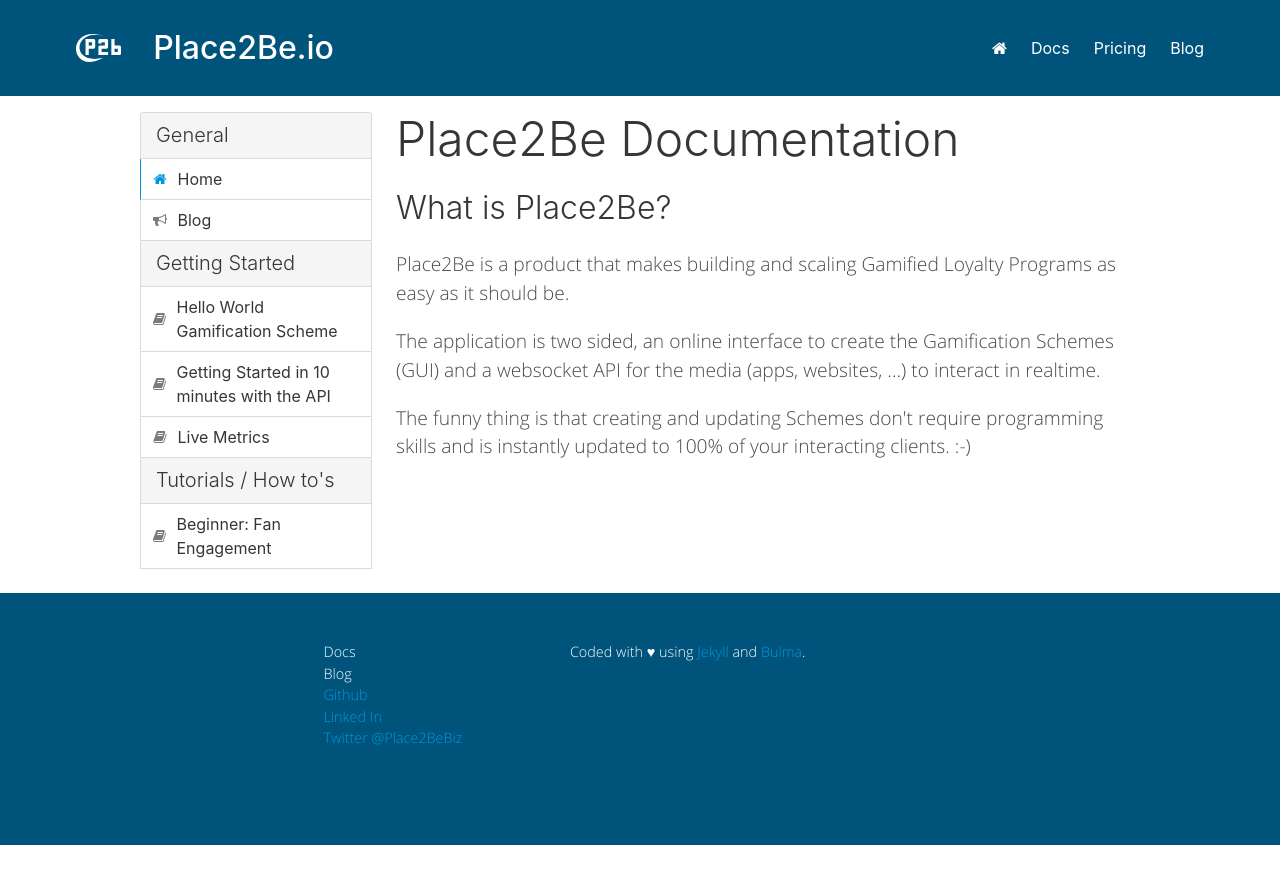
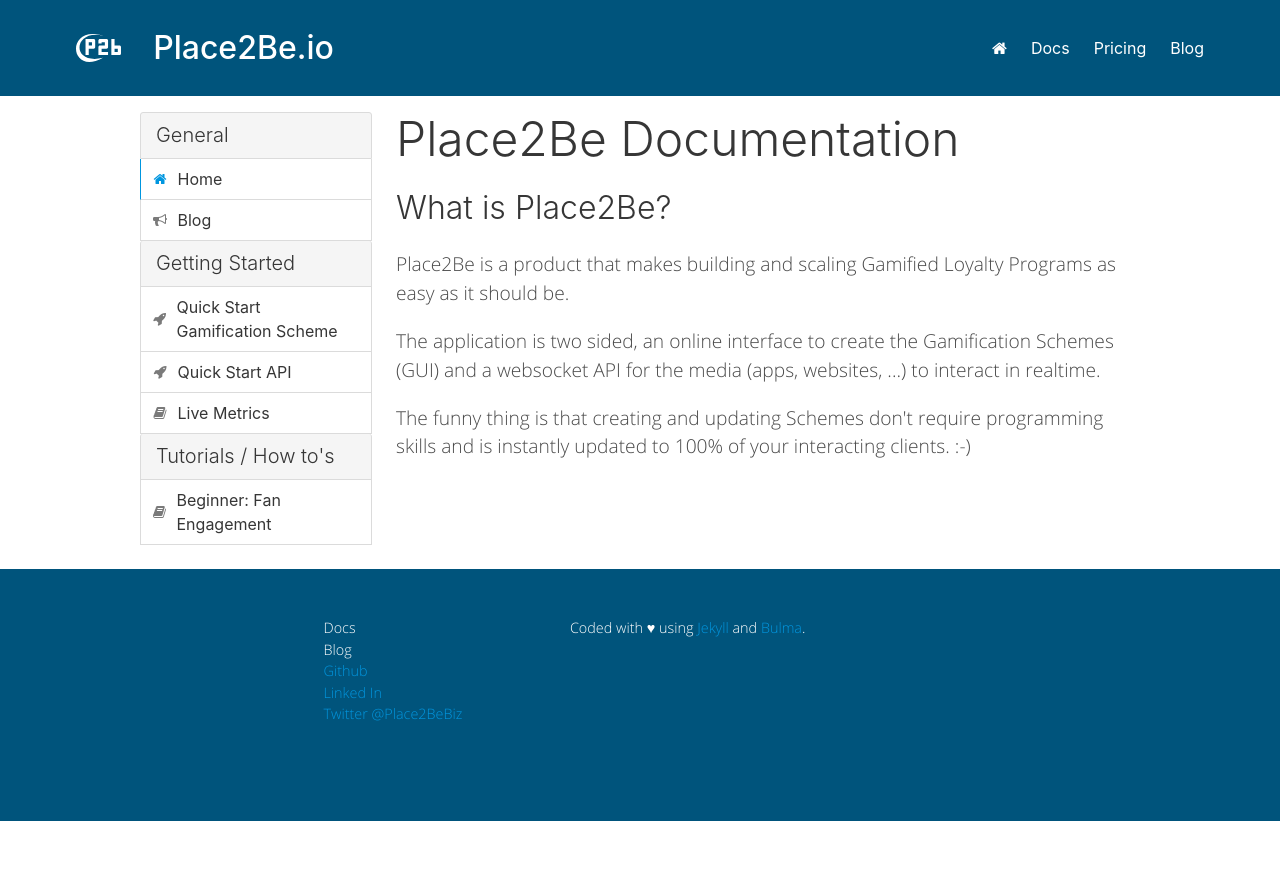
Before and after one commit to dvergeylen/place2be-docs, a Jekyll site: the page built from index.md, in a window 1280 px wide. Shown: the top 884 px of the page. Built offline with Jekyll 4.4.1, drawn with Linux system fonts in a browser that asks for light colours.

Commit message:
Corrected links of API overview and GUI overview documentation pages in the nav bar

```diff
--- a/_includes/nav_bar.html
+++ b/_includes/nav_bar.html
@@ -17,17 +17,17 @@
   <p class="panel-heading">
     Getting Started
   </p>
-  <a class="panel-block">
+  <a class="panel-block {% if page.title == 'gui_overview' %} is-active {% endif %}" href="{{ site.baseurl }}/getting_started/gui_overview">
     <span class="panel-icon">
-      <i class="fa fa-book"></i>
+      <i class="fa fa-rocket"></i>
     </span>
-    Hello World Gamification Scheme
+    Quick Start Gamification Scheme
   </a>
-  <a class="panel-block">
+  <a class="panel-block {% if page.title == 'api_overview' %} is-active {% endif %}" href="{{ site.baseurl }}/getting_started/api_overview">
     <span class="panel-icon">
-      <i class="fa fa-book"></i>
+      <i class="fa fa-rocket"></i>
     </span>
-    Getting Started in 10 minutes with the API
+    Quick Start API
   </a>
   <a class="panel-block {% if page.title == 'live_metrics' %} is-active {% endif %}" href="{{ site.baseurl }}/getting_started/live_metrics">
     <span class="panel-icon">
```
